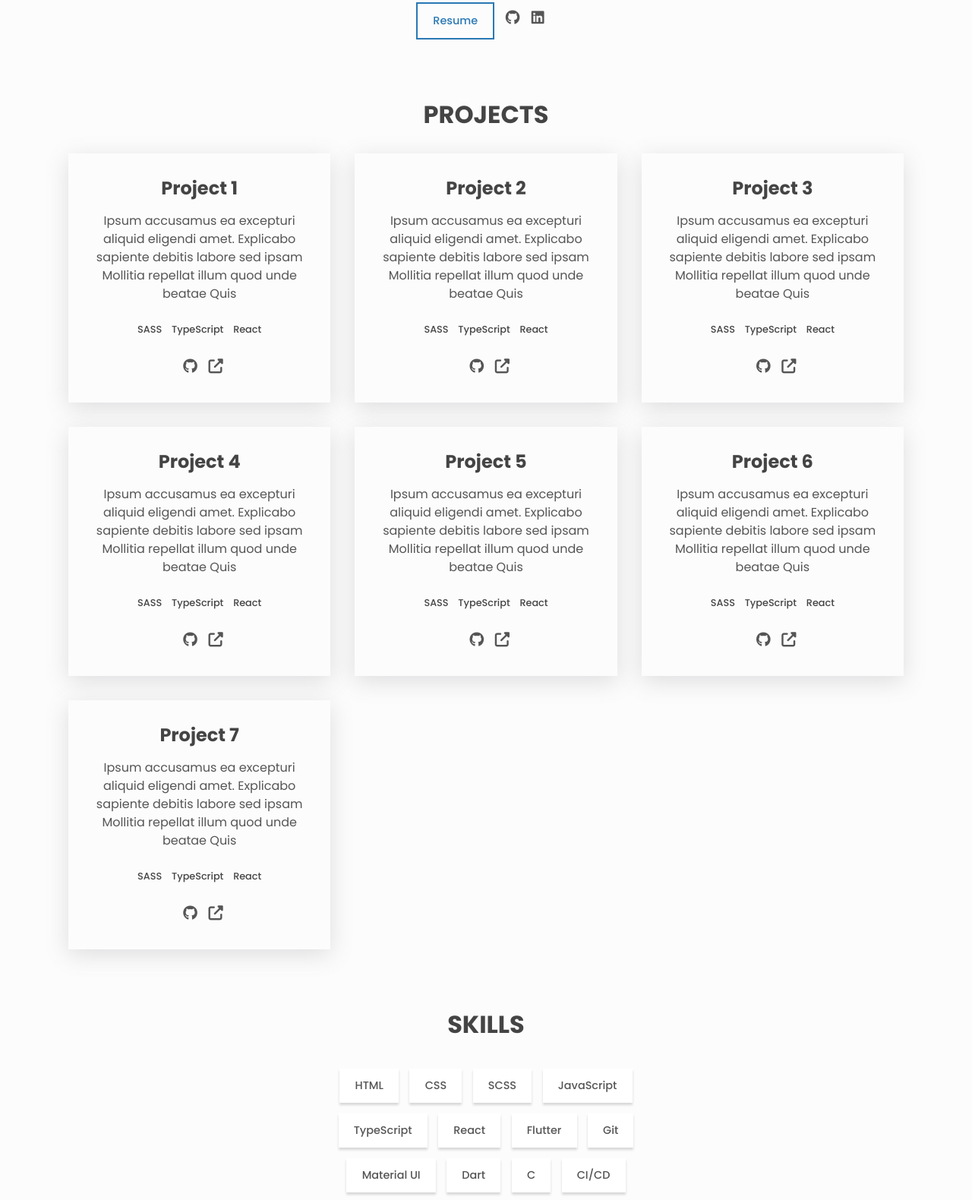
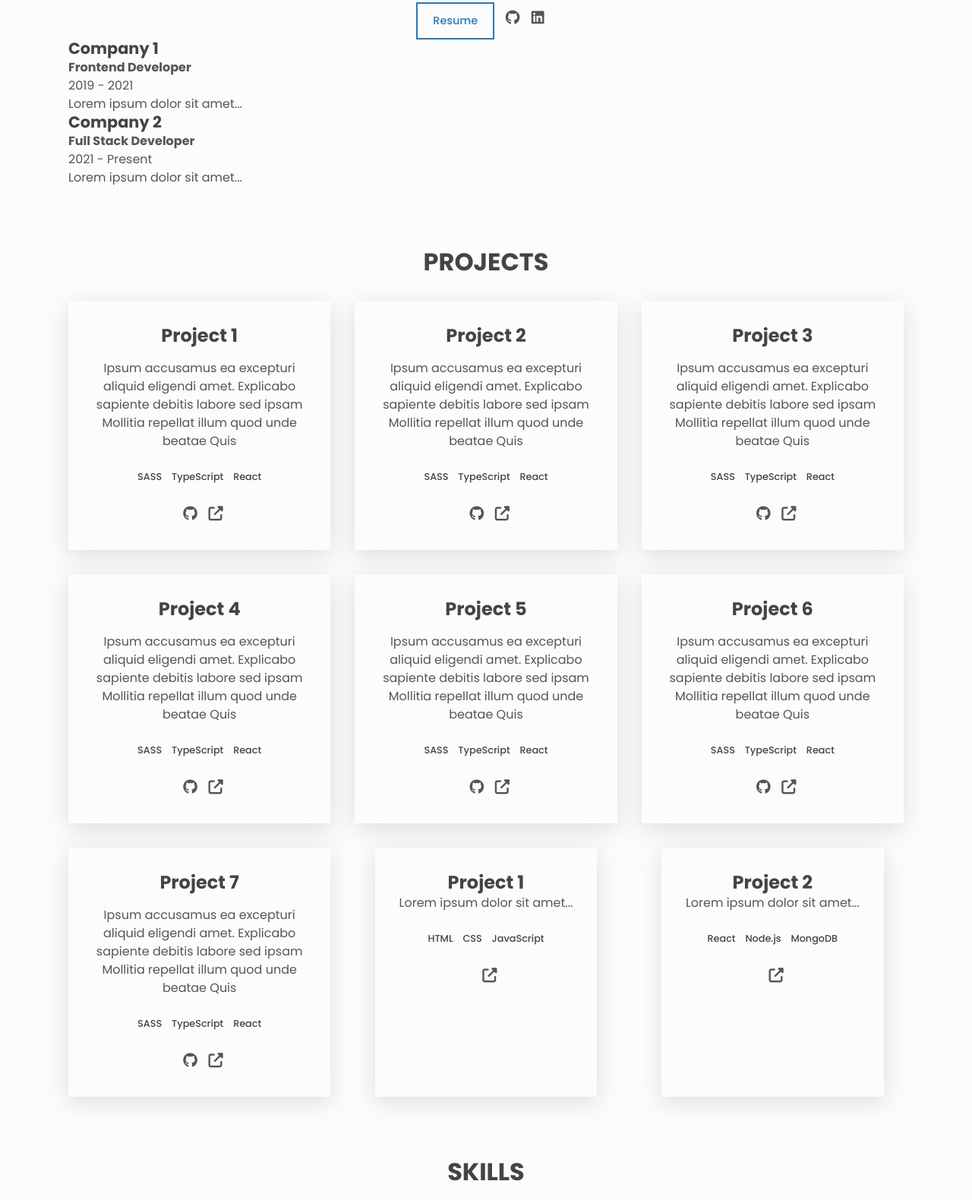
Before and after one commit to ArvindVivek/arvindvivek.github.io, a plain HTML site: page index.html in a window 1280 px wide. Shown: the part 553-2133 px from the top of the page at 76% size. Drawn offline with Linux system fonts and the light colour scheme.

Commit message:
json parsing

```diff
--- /dev/null
+++ b/data.json
@@ -0,0 +1,31 @@
+{
+    "projects": [
+      {
+        "title": "Project 1",
+        "description": "Lorem ipsum dolor sit amet...",
+        "stack": ["HTML", "CSS", "JavaScript"],
+        "link": "https://example.com/project1"
+      },
+      {
+        "title": "Project 2",
+        "description": "Lorem ipsum dolor sit amet...",
+        "stack": ["React", "Node.js", "MongoDB"],
+        "link": "https://example.com/project2"
+      }
+    ],
+    "skills": ["HTML", "CSS", "JavaScript", "React", "Node.js"],
+    "workExperience": [
+      {
+        "company": "Company 1",
+        "position": "Frontend Developer",
+        "duration": "2019 - 2021",
+        "description": "Lorem ipsum dolor sit amet..."
+      },
+      {
+        "company": "Company 2",
+        "position": "Full Stack Developer",
+        "duration": "2021 - Present",
+        "description": "Lorem ipsum dolor sit amet..."
+      }
+    ]
+  }
--- a/index.html
+++ b/index.html
@@ -92,6 +92,11 @@
           </a>
         </div>
       </div>
+
+      <!-- Experiences -->
+      <section class="work-experience">
+        <!-- Work experience items will be dynamically populated here -->
+      </section>
 
       <!-- Projects -->
       <section id="projects" class="section projects">
--- a/script.js
+++ b/script.js
@@ -4,8 +4,8 @@ const btnTheme = document.querySelector('.fa-moon')
 const btnHamburger = document.querySelector('.fa-bars')
 
 const addThemeClass = (bodyClass, btnClass) => {
-  body.classList.add(bodyClass)
-  btnTheme.classList.add(btnClass)
+	body.classList.add(bodyClass)
+	btnTheme.classList.add(btnClass)
 }
 
 const getBodyTheme = localStorage.getItem('portfolio-theme')
@@ -20,7 +20,7 @@ const setTheme = (bodyClass, btnClass) => {
 	body.classList.remove(localStorage.getItem('portfolio-theme'))
 	btnTheme.classList.remove(localStorage.getItem('portfolio-btn-theme'))
 
-  addThemeClass(bodyClass, btnClass)
+	addThemeClass(bodyClass, btnClass)
 
 	localStorage.setItem('portfolio-theme', bodyClass)
 	localStorage.setItem('portfolio-btn-theme', btnClass)
@@ -61,3 +61,81 @@ const scrollUp = () => {
 }
 
 document.addEventListener('scroll', scrollUp)
+
+// Fetch the JSON data
+fetch('data.json')
+	.then(response => response.json())
+	.then(data => {
+		// Populate projects
+		const projectsContainer = document.querySelector('.projects__grid');
+		data.projects.forEach(project => {
+			const projectElement = document.createElement('div');
+			projectElement.classList.add('project');
+
+			const titleElement = document.createElement('h3');
+			titleElement.textContent = project.title;
+
+			const descriptionElement = document.createElement('p');
+			descriptionElement.textContent = project.description;
+
+			const stackElement = document.createElement('div');
+			stackElement.classList.add('project__stack');
+			project.stack.forEach(skill => {
+				const stackItem = document.createElement('span');
+				stackItem.classList.add('project__stack-item');
+				stackItem.textContent = skill;
+				stackElement.appendChild(stackItem);
+			});
+
+			const linkElement = document.createElement('a');
+			linkElement.classList.add('link', 'link--icon');
+			linkElement.href = project.link;
+			linkElement.target = '_blank';
+			linkElement.rel = 'noopener noreferrer';
+			linkElement.innerHTML = '<i class="fas fa-external-link-alt"></i>';
+
+			projectElement.appendChild(titleElement);
+			projectElement.appendChild(descriptionElement);
+			projectElement.appendChild(stackElement);
+			projectElement.appendChild(linkElement);
+
+			projectsContainer.appendChild(projectElement);
+		});
+
+		// Populate skills
+		const skillsContainer = document.querySelector('.skills__list');
+		data.skills.forEach(skill => {
+			const skillItem = document.createElement('span');
+			skillItem.classList.add('skills__list-item');
+			skillItem.textContent = skill;
+			skillsContainer.appendChild(skillItem);
+		});
+
+		// Populate work experience
+		const workExperienceContainer = document.querySelector('.work-experience');
+		data.workExperience.forEach(work => {
+			console.log("here")
+			const workItem = document.createElement('div');
+			workItem.classList.add('work-experience__item');
+
+			const companyElement = document.createElement('h4');
+			companyElement.textContent = work.company;
+
+			const positionElement = document.createElement('h5');
+			positionElement.textContent = work.position;
+
+			const durationElement = document.createElement('p');
+			durationElement.textContent = work.duration;
+
+			const descriptionElement = document.createElement('p');
+			descriptionElement.textContent = work.description;
+
+			workItem.appendChild(companyElement);
+			workItem.appendChild(positionElement);
+			workItem.appendChild(durationElement);
+			workItem.appendChild(descriptionElement);
+
+			workExperienceContainer.appendChild(workItem);
+		});
+	}
+	)
```
